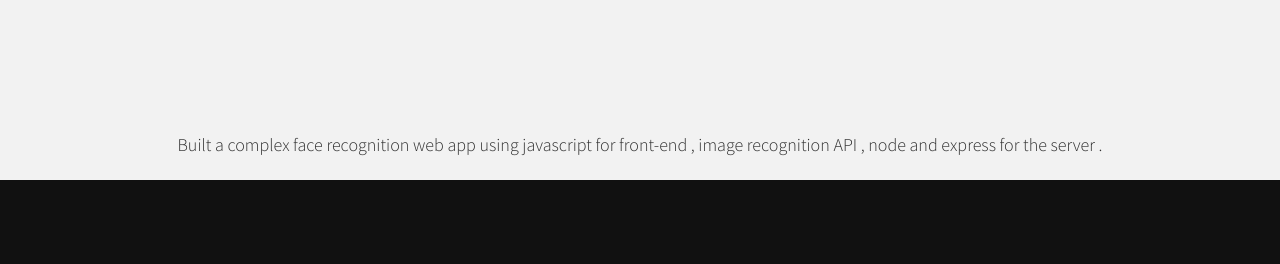
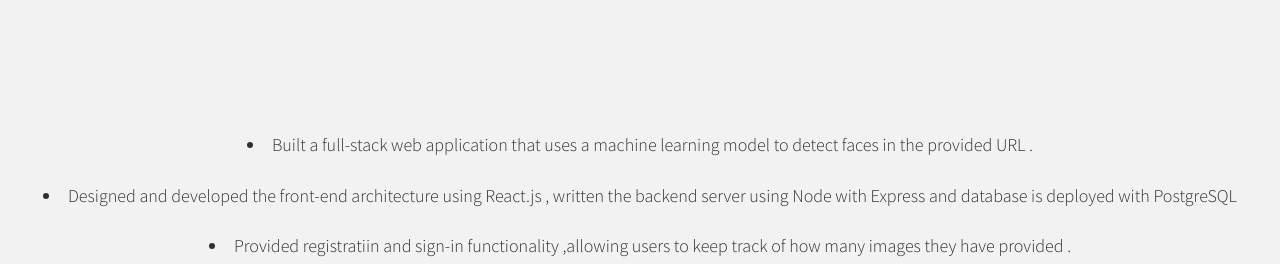
Before and after one commit to codertan01/Tiny-website, a plain HTML site: page project1.html in a window 1280 px wide. Shown: the part 269-533 px from the top of the page. Drawn offline with nearby package versions, Linux system fonts and the light colour scheme.

Commit message:
Update project1.html

```diff
--- a/project1.html
+++ b/project1.html
@@ -43,7 +43,9 @@
 
 	</section>
 	<div class="portfolio-items">
-		<p><center>Built a complex face recognition web app using javascript for front-end , image recognition API , node and express for the server .</center> </p>
+		<p><center><li>Built a full-stack web application that uses a machine learning model to detect faces in the provided URL . </li></center> </p>
+		<p><center><li>Designed and developed the front-end architecture using React.js , written the backend server using Node with Express and database is deployed with PostgreSQL </li></center> </p>
+		<p><center><li>Provided registratiin and sign-in functionality ,allowing users to keep track of how many images they have provided . </li></center> </p>
 
 
 	</div>
```
